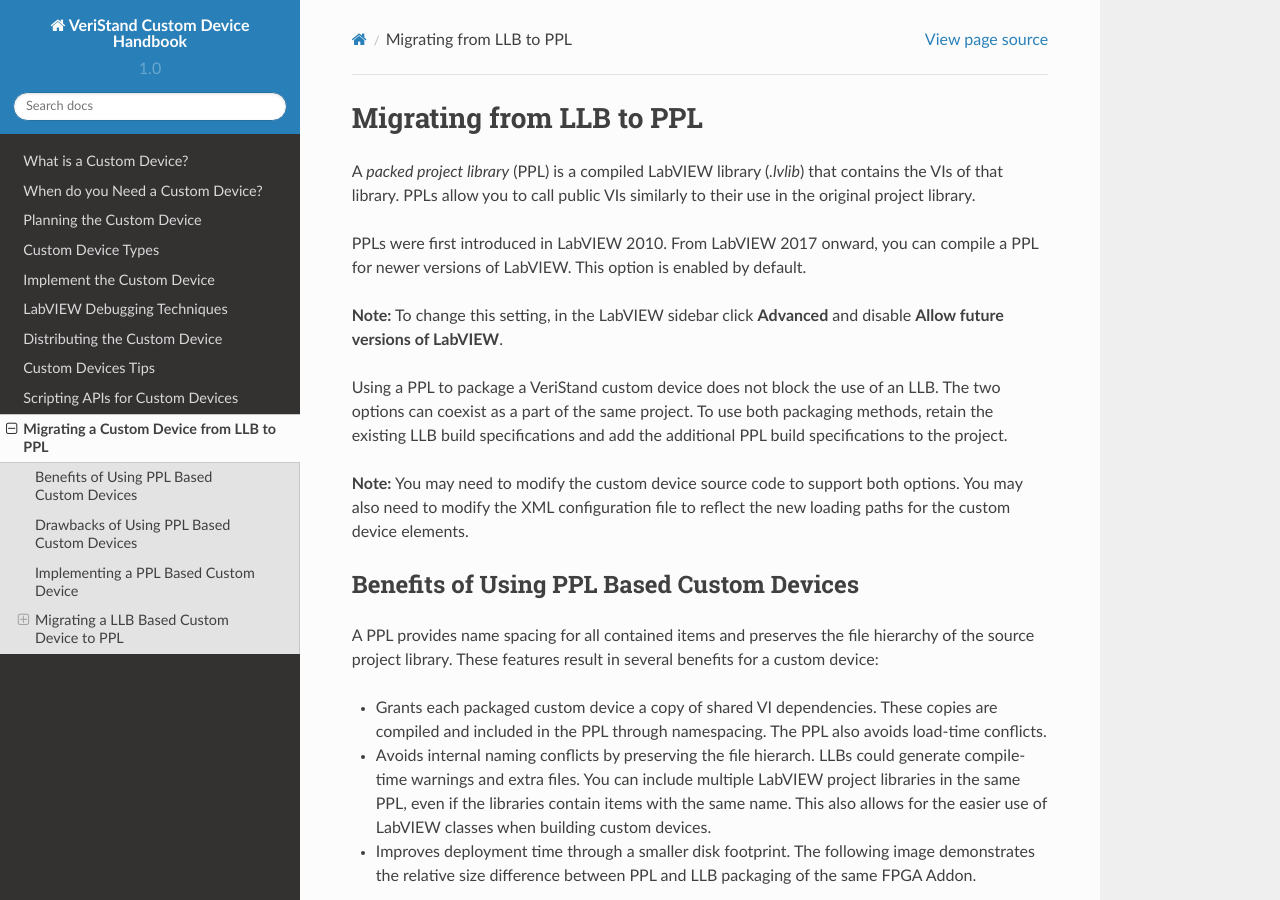
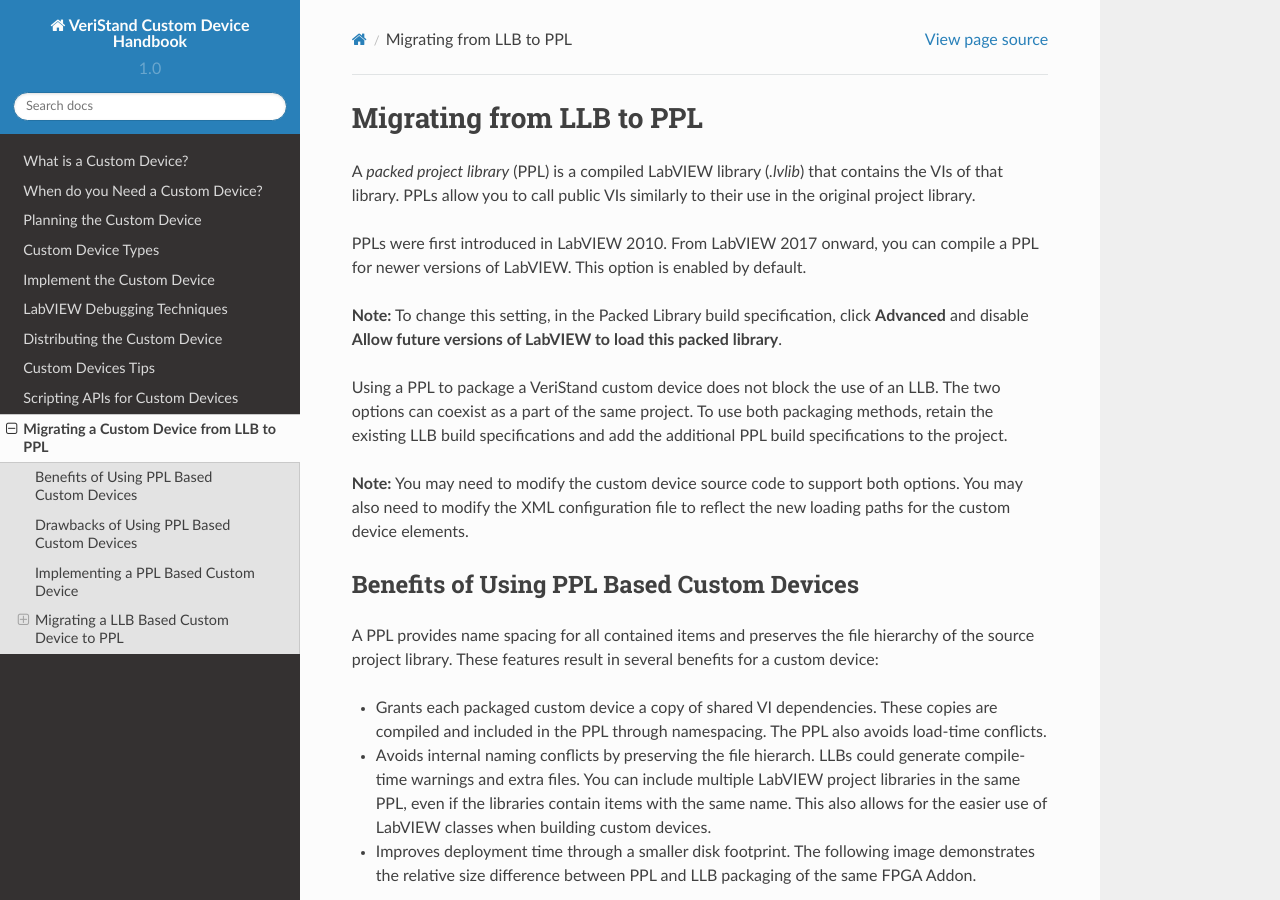
Before and after one commit to ni/niveristand-custom-device-handbook, a Sphinx documentation site: the page built from docs/Migrating_LLB_to_a_PPL_based_Custom_Device.md, in a window 1280 px wide and 900 px high. Built offline with Sphinx 7.4.7 and the Read the Docs theme 2.0.0, drawn with Linux system fonts in a browser that asks for light colours; pages that are not in the unit, such as notebooks, are missing from menus.

Commit message:
Update docs/Migrating_LLB_to_a_PPL_based_Custom_Device.md
Co-authored-by: Paul Huțanu <62251693+phutanu@users.noreply.github.com>

```diff
--- a/docs/Migrating_LLB_to_a_PPL_based_Custom_Device.md
+++ b/docs/Migrating_LLB_to_a_PPL_based_Custom_Device.md
@@ -4,7 +4,7 @@
 
 PPLs were first introduced in LabVIEW 2010. From LabVIEW 2017 onward, you can compile a PPL for newer versions of LabVIEW. This option is enabled by default.
 
-**Note:** To change this setting, in the LabVIEW sidebar click **Advanced** and disable **Allow future versions of LabVIEW**.
+**Note:** To change this setting, in the Packed Library build specification, click **Advanced** and disable **Allow future versions of LabVIEW to load this packed library**.
 
 Using a PPL to package a VeriStand custom device does not block the use of an LLB. The two options can coexist as a part of the same project. To use both packaging methods, retain the existing LLB build specifications and add the additional PPL build specifications to the project.
 
```
